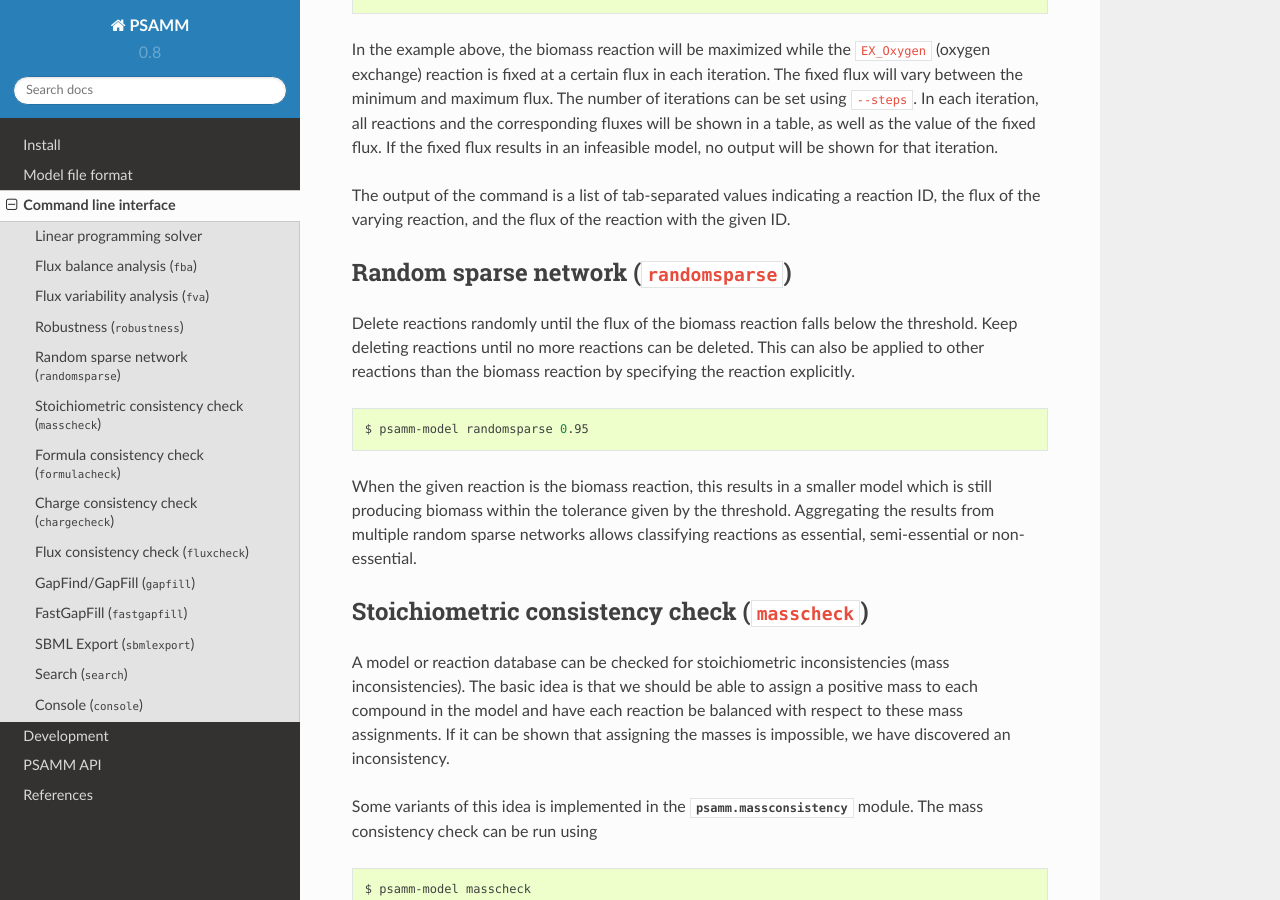
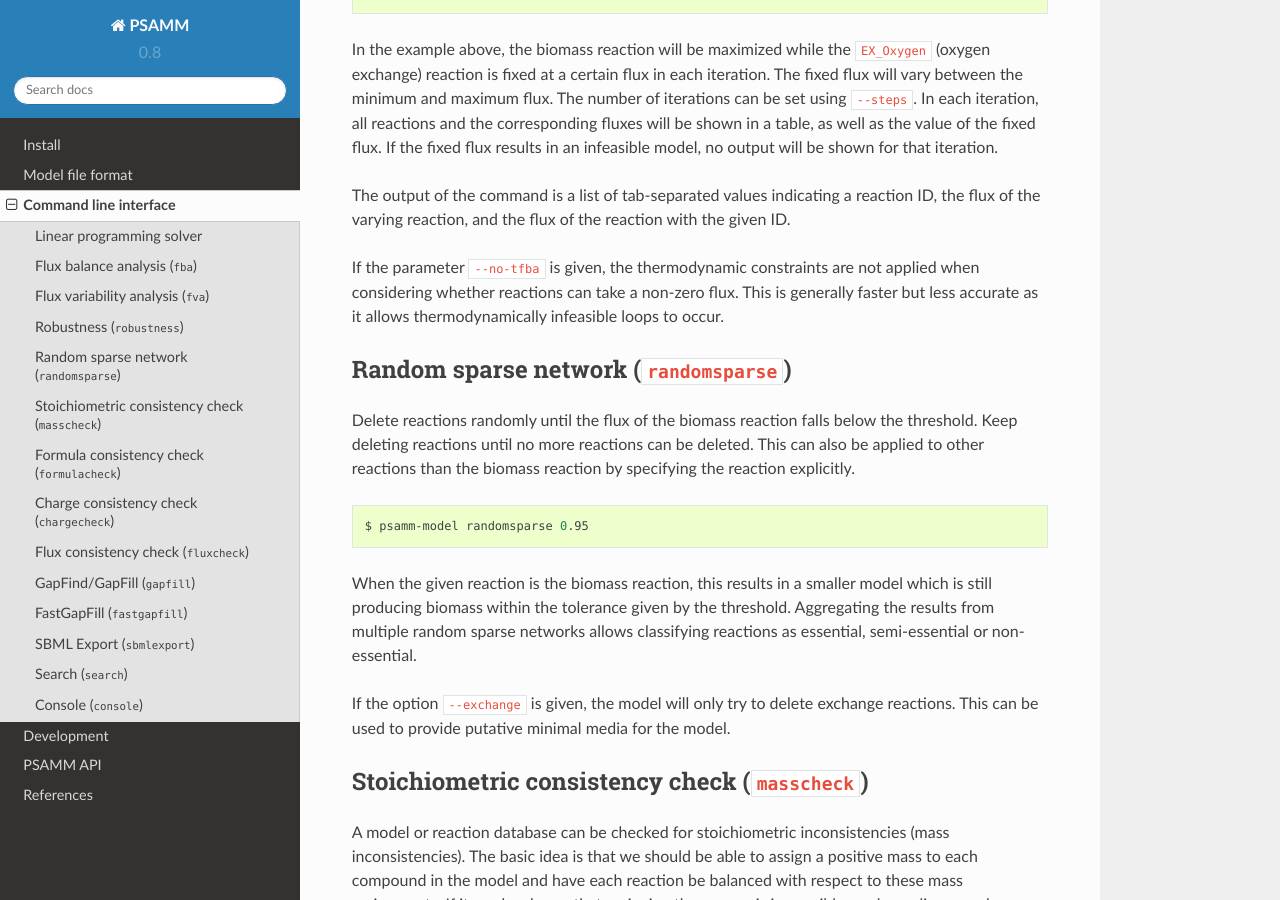
Before and after one commit to zhanglab/psamm, a Sphinx documentation site: the page built from docs/commands.rst, in a window 1280 px wide and 900 px high, scrolled down 2565 px. Built offline with Sphinx 7.4.7 and the Read the Docs theme 2.0.0, drawn with Linux system fonts in a browser that asks for light colours.

Commit message:
docs: Add information on additional parameters

```diff
--- a/docs/commands.rst
+++ b/docs/commands.rst
@@ -138,6 +138,11 @@ The output of the command is a list of tab-separated values indicating a
 reaction ID, the flux of the varying reaction, and the flux of the reaction
 with the given ID.
 
+If the parameter ``--no-tfba`` is given, the thermodynamic constraints are not
+applied when considering whether reactions can take a non-zero flux. This is
+generally faster but less accurate as it allows thermodynamically infeasible
+loops to occur.
+
 Random sparse network (``randomsparse``)
 ----------------------------------------
 
@@ -154,6 +159,10 @@ When the given reaction is the biomass reaction, this results in a smaller
 model which is still producing biomass within the tolerance given by the
 threshold. Aggregating the results from multiple random sparse networks allows
 classifying reactions as essential, semi-essential or non-essential.
+
+If the option ``--exchange`` is given, the model will only try to delete
+exchange reactions. This can be used to provide putative minimal media for
+the model.
 
 Stoichiometric consistency check (``masscheck``)
 ------------------------------------------------
```
